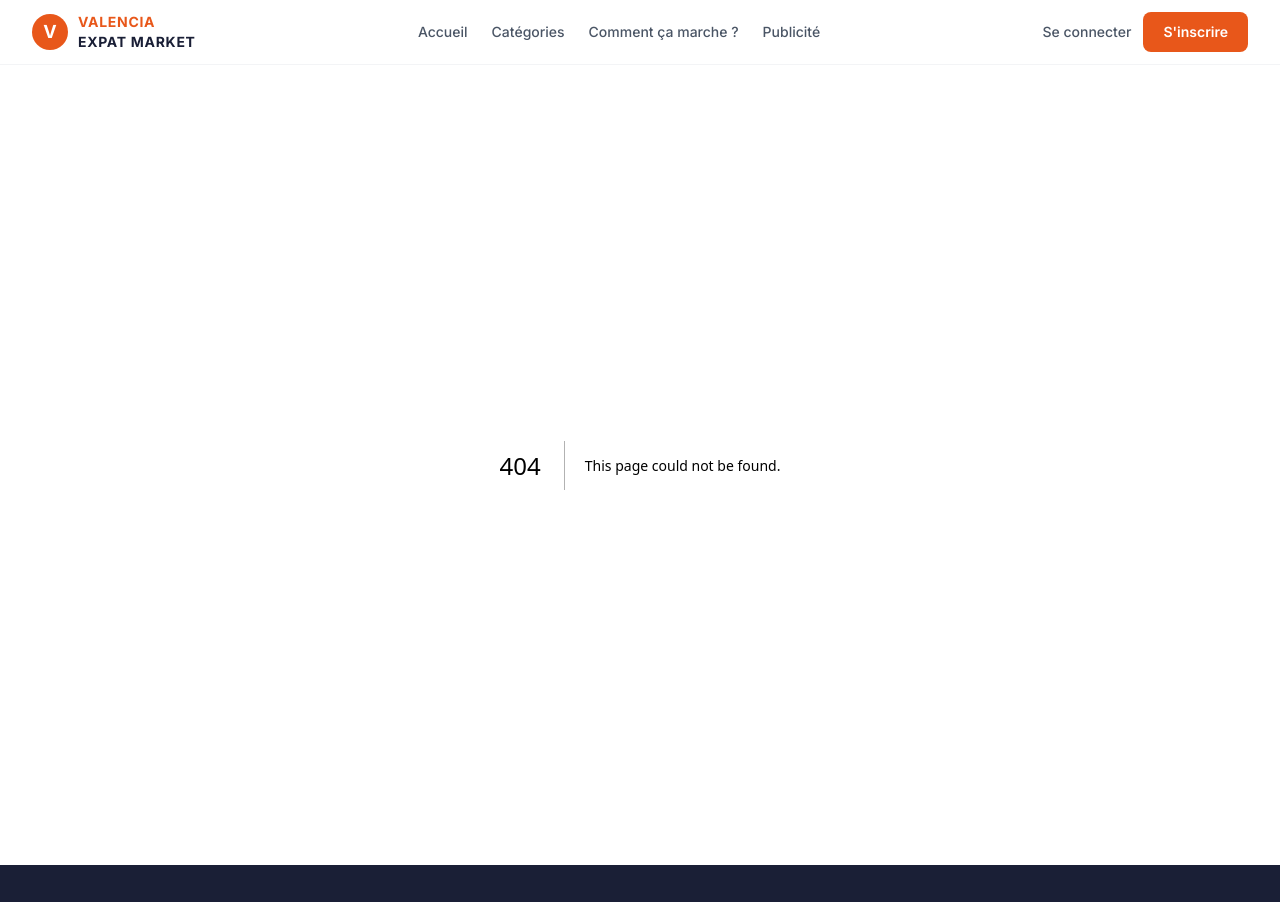
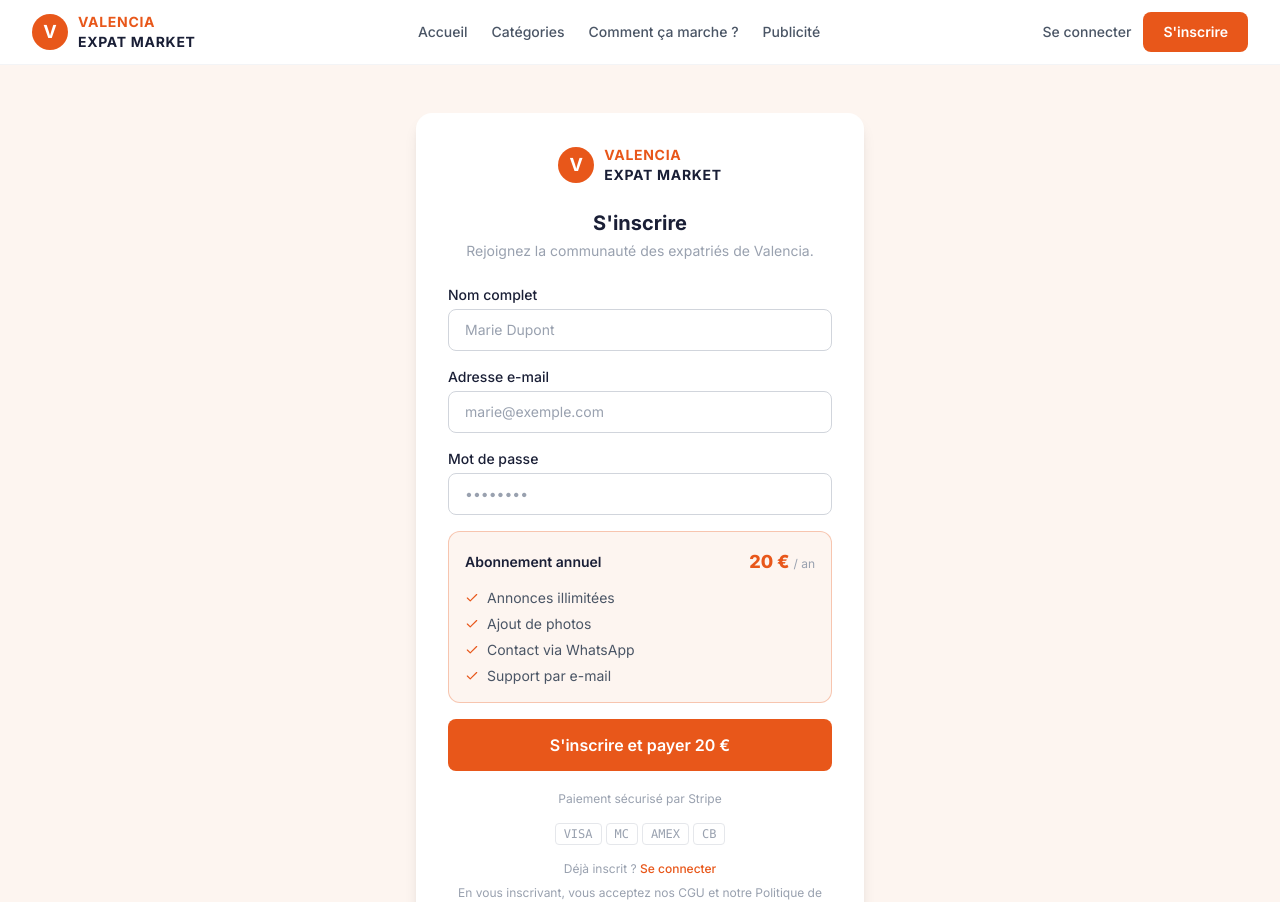
Before and after one commit to GuillaumeBidallier/valencia-expat-market, a Next.js app: page /inscription in a window 1280 px wide. Before the commit this address had no page. Shown: the top 902 px of the page. Built offline with nearby package versions, Linux system fonts and the light colour scheme.

Commit message:
feat: add inscription page with subscription box
Co-Authored-By: Claude Sonnet 4.6 <noreply@anthropic.com>

```diff
--- /dev/null
+++ b/app/inscription/page.tsx
@@ -0,0 +1,91 @@
+'use client'
+import { useState } from 'react'
+import Link from 'next/link'
+import { useRouter } from 'next/navigation'
+import { Check } from 'lucide-react'
+import { useAuth } from '@/context/AuthContext'
+import Input from '@/components/ui/Input'
+import Button from '@/components/ui/Button'
+
+const features = [
+  'Annonces illimitées',
+  'Ajout de photos',
+  'Contact via WhatsApp',
+  'Support par e-mail',
+]
+
+export default function InscriptionPage() {
+  const router = useRouter()
+  const { login } = useAuth()
+  const [form, setForm] = useState({ name: '', email: '', password: '' })
+  const [loading, setLoading] = useState(false)
+
+  const handleSubmit = (e: React.FormEvent) => {
+    e.preventDefault()
+    setLoading(true)
+    setTimeout(() => {
+      login(form.email, form.password)
+      router.push('/mon-compte')
+    }, 800)
+  }
+
+  return (
+    <div className="min-h-screen bg-orange-soft flex items-center justify-center px-4 py-12">
+      <div className="bg-white rounded-2xl shadow-lg w-full max-w-md p-8">
+        {/* Logo */}
+        <div className="flex items-center gap-2.5 mb-6 justify-center">
+          <div className="w-9 h-9 bg-orange-primary rounded-full flex items-center justify-center">
+            <span className="text-white font-bold text-lg">V</span>
+          </div>
+          <div className="leading-tight">
+            <div className="text-orange-primary font-bold text-sm tracking-wider uppercase">Valencia</div>
+            <div className="text-navy font-bold text-sm tracking-wider uppercase">Expat Market</div>
+          </div>
+        </div>
+
+        <h1 className="text-xl font-bold text-navy mb-1 text-center">S&apos;inscrire</h1>
+        <p className="text-sm text-gray-400 mb-6 text-center">Rejoignez la communauté des expatriés de Valencia.</p>
+
+        <form onSubmit={handleSubmit} className="space-y-4 mb-5">
+          <Input id="name" label="Nom complet" type="text" placeholder="Marie Dupont" value={form.name} onChange={e => setForm(f => ({ ...f, name: e.target.value }))} required />
+          <Input id="email" label="Adresse e-mail" type="email" placeholder="marie@exemple.com" value={form.email} onChange={e => setForm(f => ({ ...f, email: e.target.value }))} required />
+          <Input id="password" label="Mot de passe" type="password" placeholder="••••••••" value={form.password} onChange={e => setForm(f => ({ ...f, password: e.target.value }))} required />
+
+          {/* Subscription box */}
+          <div className="bg-orange-soft border border-orange-primary/30 rounded-xl p-4">
+            <div className="flex items-center justify-between mb-3">
+              <span className="font-semibold text-navy text-sm">Abonnement annuel</span>
+              <span className="font-extrabold text-orange-primary text-lg">20 € <span className="text-xs font-normal text-gray-400">/ an</span></span>
+            </div>
+            <ul className="space-y-1.5">
+              {features.map(f => (
+                <li key={f} className="flex items-center gap-2 text-sm text-gray-600">
+                  <Check size={14} className="text-orange-primary shrink-0" /> {f}
+                </li>
+              ))}
+            </ul>
+          </div>
+
+          <Button type="submit" className="w-full" size="lg" disabled={loading}>
+            {loading ? 'Traitement...' : "S'inscrire et payer 20 €"}
+          </Button>
+        </form>
+
+        {/* Payment icons */}
+        <div className="flex items-center justify-center gap-2 mb-4">
+          <span className="text-xs text-gray-400">Paiement sécurisé par Stripe</span>
+        </div>
+        <div className="flex items-center justify-center gap-1 flex-wrap">
+          {['VISA', 'MC', 'AMEX', 'CB'].map(p => (
+            <span key={p} className="border border-gray-200 rounded px-2 py-0.5 text-xs text-gray-400 font-mono">{p}</span>
+          ))}
+        </div>
+
+        <p className="text-center text-xs text-gray-400 mt-4">
+          Déjà inscrit ? <Link href="/connexion" className="text-orange-primary hover:underline font-medium">Se connecter</Link>
+        </p>
+        <p className="text-center text-xs text-gray-400 mt-2">En vous inscrivant, vous acceptez nos CGU et notre Politique de confidentialité.</p>
+      </div>
+    </div>
+  )
+}
```
